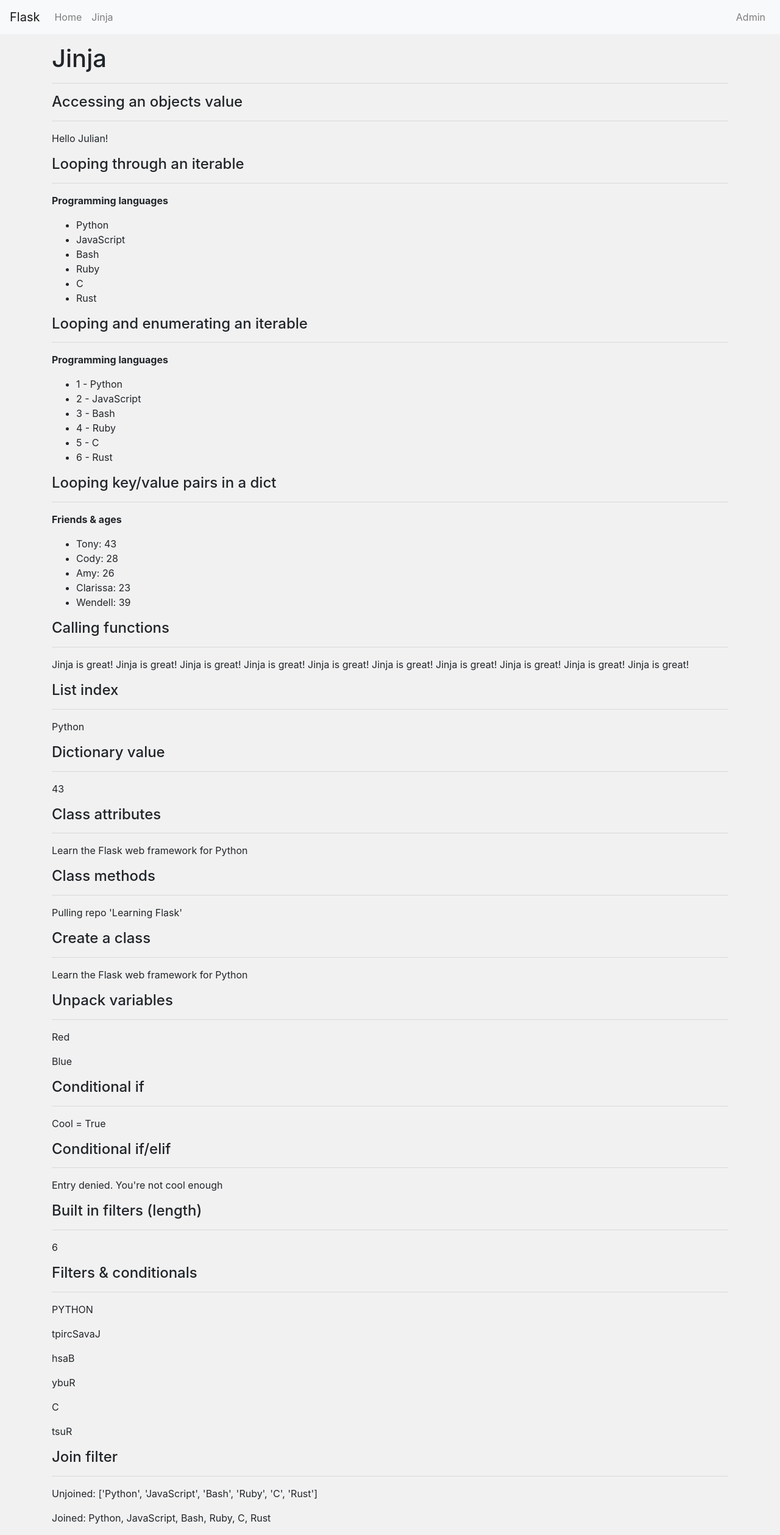
After one commit to afforeroc/my-learning-flask, a Flask app: page /jinja in a window 1280 px wide. The commit adds this page. Shown: the whole page at 61% size. Run offline with Flask 2, Linux system fonts and the light colour scheme; parts of the project's set-up code (start-up, migrations or seed data) failed here and were passed over; some libraries are stand-ins or nearby versions.

Commit message:
Lesson 6: Template filters

```diff
--- /dev/null
+++ b/app/app/templates/public/jinja.html
@@ -0,0 +1,120 @@
+{% extends "public/templates/public_template.html" %}
+
+{% block title %}Jinja{% endblock %}
+
+{% block main %}
+
+<div class="container">
+  <div class="row">
+    <div class="col">
+      <h1>Jinja</h1>
+      <hr>
+
+      <h4>Accessing an objects value</h4>
+      <hr>
+      <p>Hello {{ my_name }}!</p>
+
+      <h4>Looping through an iterable</h4>
+      <hr>
+      <strong class="d-block mb-3">Programming languages</strong>
+      <ul>
+        {% for lang in langs %}
+        <li>{{ lang }}</li>
+        {% endfor %}
+      </ul>
+
+      <h4>Looping and enumerating an iterable</h4>
+      <hr>
+      <strong class="d-block mb-3">Programming languages</strong>
+      <ul>
+        {% for lang in langs %}
+        <li>{{ loop.index }} - {{ lang }}</li>
+        {% endfor %}
+      </ul>
+
+      <h4>Looping key/value pairs in a dict</h4>
+      <hr>
+      <strong class="d-block mb-3">Friends & ages</strong>
+      <ul>
+      {% for name, age in friends.items() %}
+      <li>{{ name }}: {{ age }}</li>
+      {% endfor %}
+      </ul>
+
+      <h4>Calling functions</h4>
+      <hr>
+      <p>{{ repeat("Jinja is great! ", 10) }}</p>
+
+      <h4>List index</h4>
+      <hr>
+      <p>{{ langs[0] }}</p>
+
+      <h4>Dictionary value</h4>
+      <hr>
+      <p>{{ friends["Tony"] }}</p>
+
+      <h4>Class attributes</h4>
+      <hr>
+      <p>{{ my_remote.description }}</p>
+
+      <h4>Class methods</h4>
+      <hr>
+      <p>{{ my_remote.pull() }}</p>
+
+      <h4>Create a class</h4>
+      <hr>
+      {% set new_repo = GitRemote(
+        name="Learning Flask",
+        description="Learn the Flask web framework for Python",
+        domain="https://github.com/Julian-Nash/learning-flask.git")
+      %}
+      <p>{{ new_repo.description }}</p>
+
+      <h4>Unpack variables</h4>
+      <hr>
+      {% set foo, bar = colors %}
+      <p>{{ foo }}</p>
+      <p>{{ bar }}</p>
+
+      <h4>Conditional if</h4>
+      <hr>
+      {% if cool %}
+        <p>Cool = {{ cool }}</p>
+      {% endif %}
+
+      <h4>Conditional if/elif</h4>
+      <hr>
+      {% if my_age < 18 %}
+      <p>No entry</p>
+      {% elif my_age <= 25 %}
+      <p>You may enter</p>
+      {% else %}
+      <p>Entry denied. You're not cool enough</p>
+      {% endif %}
+
+      <h4>Built in filters (length)</h4>
+      <hr>
+      <p>{{ langs|length }}</p>
+
+      <h4>Filters & conditionals</h4>
+      <hr>
+      {% if langs|length > 2 %}
+        {% for lang in langs %}
+          {% if lang == "Python" %}
+            <p>{{ lang|upper }}</p>
+          {% else %}
+            <p>{{ lang|reverse }}</p>
+          {% endif %}
+        {% endfor %}
+      {% endif %}
+
+      <h4>Join filter</h4>
+      <hr>
+      <p>Unjoined: {{ langs }}</p>
+      <p>Joined: {{ langs|join(", ") }}</p>
+
+    </div>
+  </div>
+</div>
+
+{% endblock %}
--- a/app/app/templates/public/templates/public_template.html
+++ b/app/app/templates/public/templates/public_template.html
@@ -27,7 +27,7 @@
           <a class="nav-link" href="/">Home</a>
         </li>
         <li class="nav-item">
-          <a class="nav-link" href="/about">About</a>
+          <a class="nav-link" href="/jinja">Jinja</a>
         </li>
       </ul>
     </div>
@@ -45,7 +45,7 @@
     {% block main %}{% endblock %}
   </main>
 
-  <!-- Import jQuery, Popper.js for Boostrap.min.js -->
+  <!-- Import jQuery, Popper.js, Boostrap.min.js -->
   <script src="https://code.jquery.com/jquery-3.3.1.slim.min.js" integrity="sha384-q8i/X+965DzO0rT7abK41JStQIAqVgRVzpbzo5smXKp4YfRvH+8abtTE1Pi6jizo" crossorigin="anonymous"></script>
   <script src="https://cdnjs.cloudflare.com/ajax/libs/popper.js/1.14.6/umd/popper.min.js" integrity="sha384-wHAiFfRlMFy6i5SRaxvfOCifBUQy1xHdJ/yoi7FRNXMRBu5WHdZYu1hA6ZOblgut" crossorigin="anonymous"></script>
   <script src="https://stackpath.bootstrapcdn.com/bootstrap/4.2.1/js/bootstrap.min.js" integrity="sha384-B0UglyR+jN6CkvvICOB2joaf5I4l3gm9GU6Hc1og6Ls7i6U/mkkaduKaBhlAXv9k" crossorigin="anonymous"></script>
--- a/app/app/views.py
+++ b/app/app/views.py
@@ -13,3 +13,58 @@ def about():
     <p>This is a lovely little paragraph</p>
     <code>Flask is <em>awesome</em></code>
     """
+
+@app.route("/jinja")
+def jinja():
+    # Strings
+    my_name = "Julian"
+
+    # Integers
+    my_age = 30
+
+    # Lists
+    langs = ["Python", "JavaScript", "Bash", "Ruby", "C", "Rust"]
+
+    # Dictionaries
+    friends = {
+        "Tony": 43,
+        "Cody": 28,
+        "Amy": 26,
+        "Clarissa": 23,
+        "Wendell": 39
+    }
+
+    # Tuples
+    colors = ("Red", "Blue")
+
+    # Booleans
+    cool = True
+
+    # Classes
+    class GitRemote:
+        def __init__(self, name, description, domain):
+            self.name = name
+            self.description = description
+            self.domain = domain
+
+        def pull(self):
+            return f"Pulling repo '{self.name}'"
+
+        def clone(self, repo):
+            return f"Cloning into {repo}"
+
+    my_remote = GitRemote(
+        name="Learning Flask",
+        description="Learn the Flask web framework for Python",
+        domain="https://github.com/Julian-Nash/learning-flask.git"
+    )
+
+    # Functions
+    def repeat(x, qty=1):
+        return x * qty
+
+    return render_template(
+        "public/jinja.html", my_name=my_name, my_age=my_age, langs=langs,
+        friends=friends, colors=colors, cool=cool, GitRemote=GitRemote,
+        my_remote=my_remote, repeat=repeat
+    )
```
